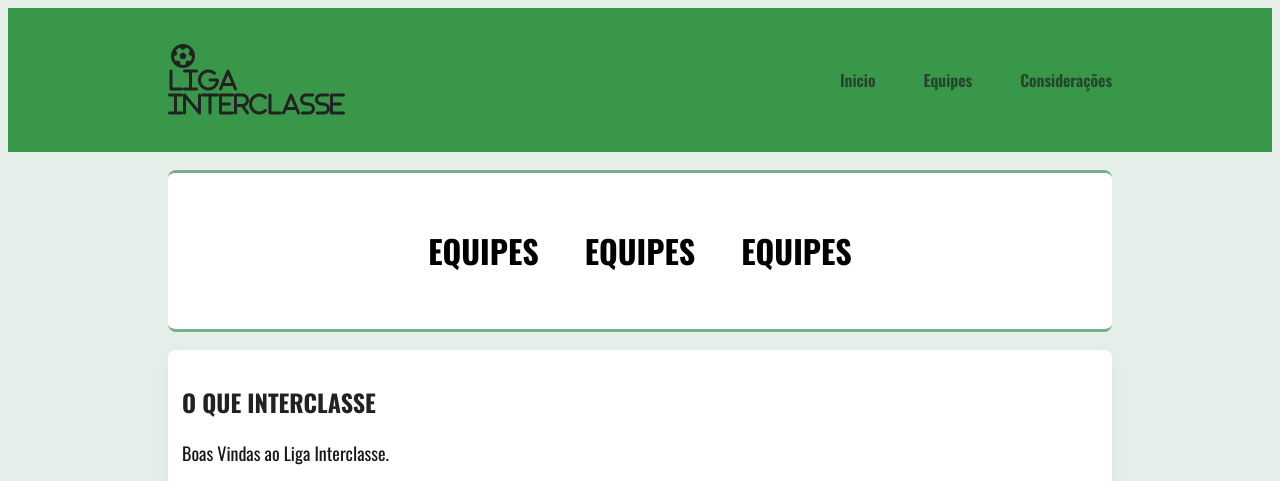
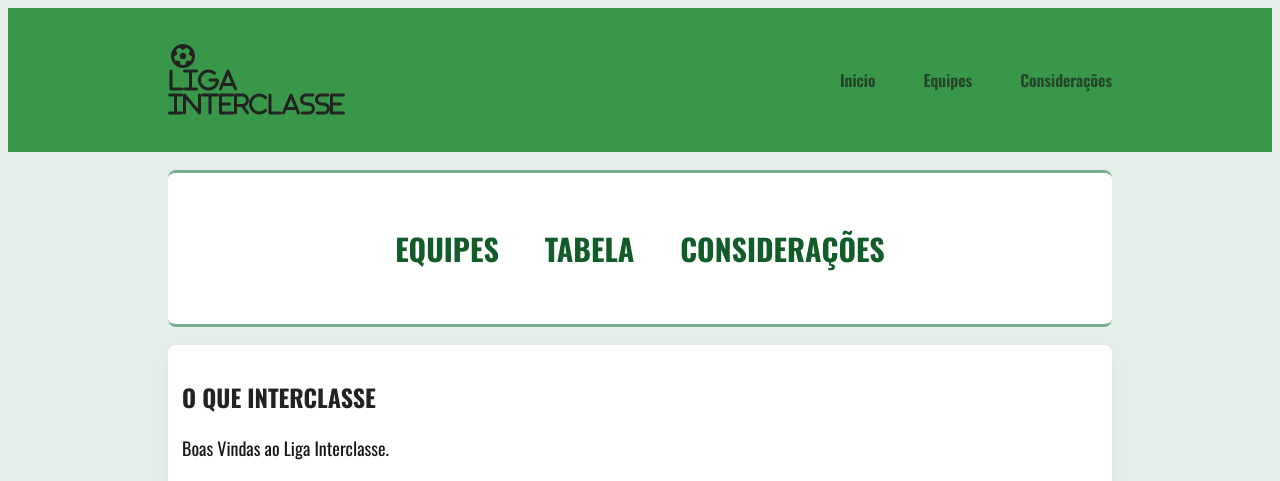
Before and after one commit to VELOOsu54/liga-interclasse, a plain HTML site: page index.html in a window 1280 px wide. Shown: the top 481 px of the page. Drawn offline with nearby package versions, Linux system fonts and the light colour scheme.

Commit message:
Alterando a barra de redirecioamento.

```diff
--- a/index.html
+++ b/index.html
@@ -38,8 +38,8 @@
 
   <div class="re-address">
     <a href="equipes.html" target=""> <h1>EQUIPES</h1> </a>
-    <a href="equipes.html" target=""> <h1>EQUIPES</h1> </a>
-    <a href="equipes.html" target=""> <h1>EQUIPES</h1> </a>
+    <a href="equipes.html" target=""> <h1>TABELA</h1> </a>
+    <a href="equipes.html" target=""> <h1>CONSIDERAÇÕES</h1> </a>
   </div>
   <section class="card">
     <h2>O QUE INTERCLASSE</h2>
--- a/src/styles/style.css
+++ b/src/styles/style.css
@@ -177,7 +177,8 @@ button {
   background: #fff;
   color: #fff;
   display: flex;
-  overflow-x: auto;
+  flex-wrap: wrap;
+  overflow-x: hide;
   gap: 16px;
   padding: 18px 18px;
   white-space: nowrap;
@@ -188,6 +189,7 @@ button {
   margin-bottom: 18px;
   justify-content: center;   /* horizontal */
   align-items: center;       /*  vertical  */
+  overflow: hidden;
 }
 
 .re-address a {
@@ -195,8 +197,10 @@ button {
 }
 
 .re-address h1 {
-    color: #000;
+    color: #115c28;
     padding: 15px;
+    overflow: hidden;
+    font-size: 30px;
 }
 
 .card {
```
